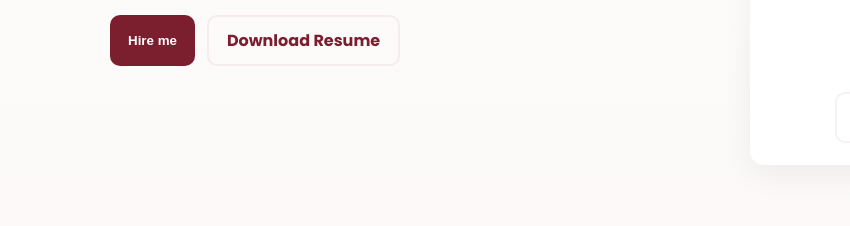
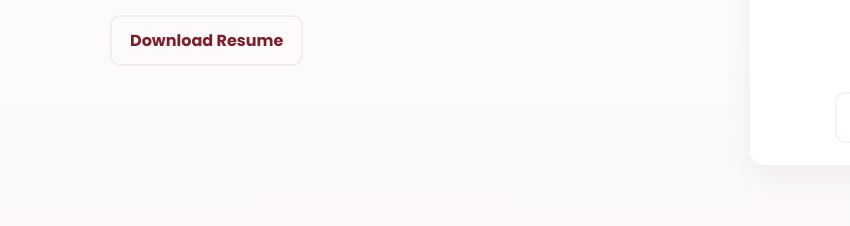
Before and after one commit to NILAASRI/MyPortfolio, a plain HTML site: page index.html in a window 1280 px wide. Shown: the part 485-711 px from the top of the page, 0-850 px from the left. Drawn offline with nearby package versions, Linux system fonts and the light colour scheme.

Commit message:
Update index.html

```diff
--- a/index.html
+++ b/index.html
@@ -45,7 +45,7 @@
           ideas into digital solutions with modern technologies and elegant designs.
         </p>
         <div class="cta">
-          <button class="btn btn-primary" id="hireBtn">Hire me</button>
+          <!--<button class="btn btn-primary" id="hireBtn">Hire me</button>-->
           <a class="btn btn-ghost" href="./NILAASRI M Full Stack.pdf" download>Download Resume</a>
         </div>
       </div>
```
